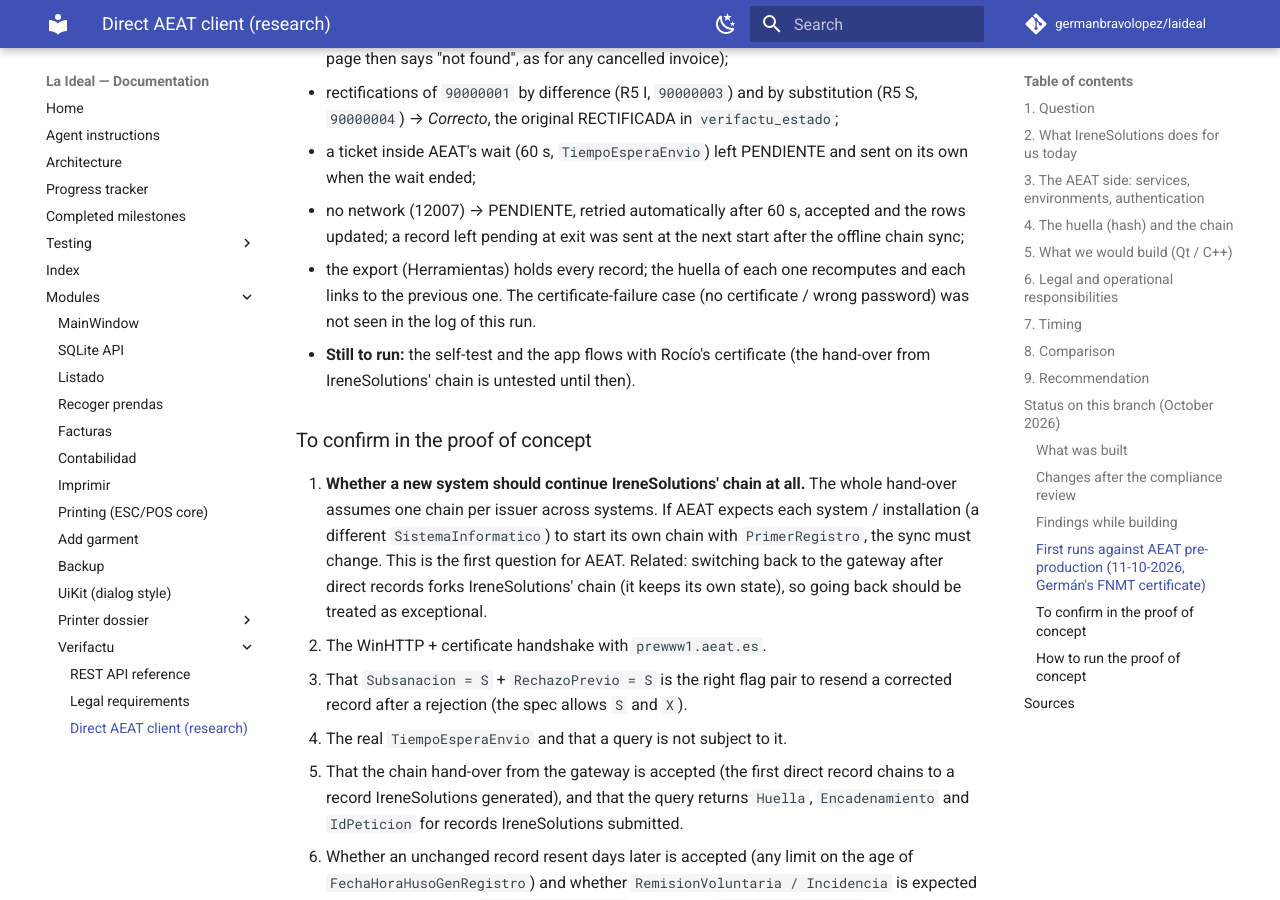
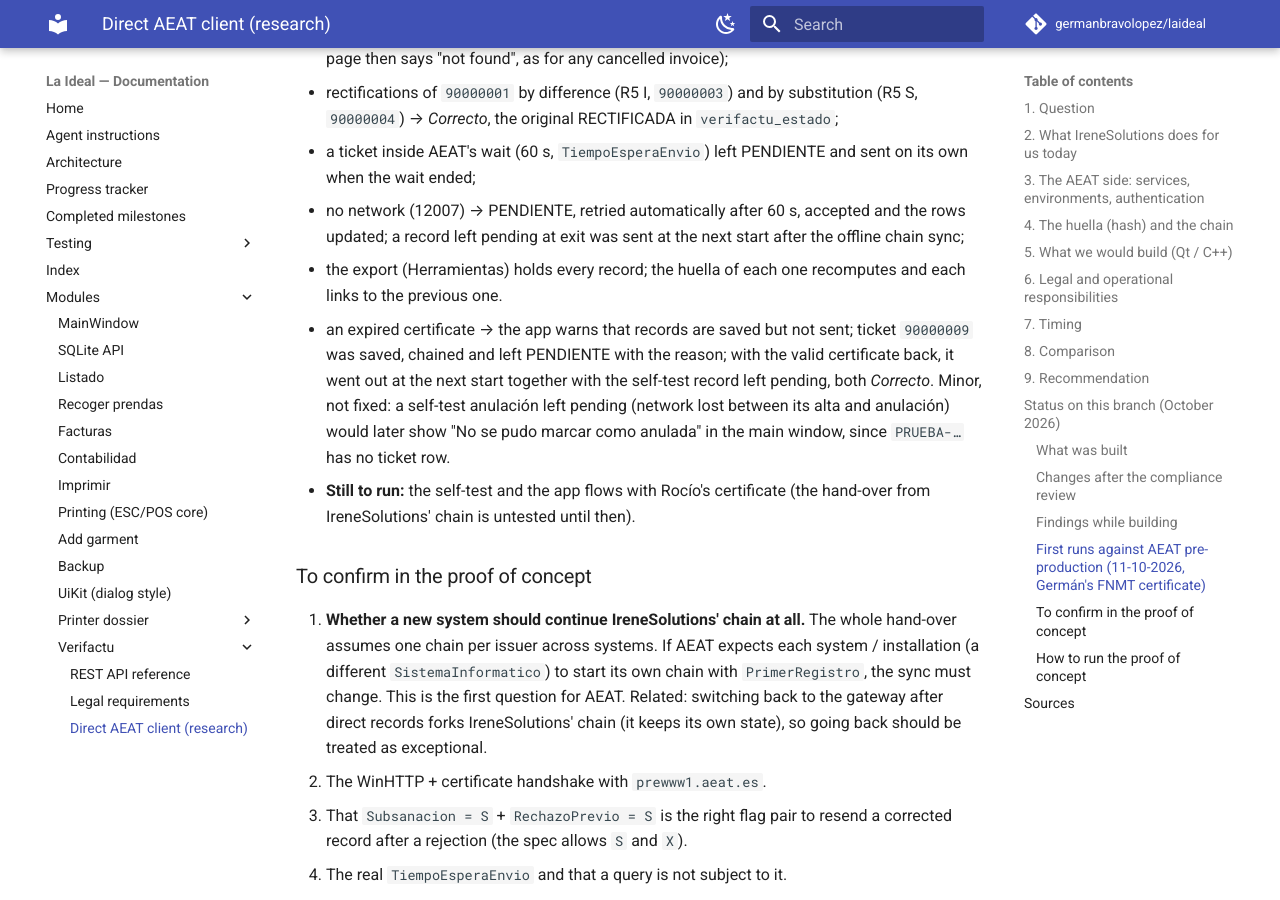
Before and after one commit to germanbravolopez/laideal, an MkDocs documentation site: the page built from docs/modules/verifactu/aeat-direct-investigation.md, in a window 1280 px wide and 900 px high, scrolled down 10534 px. Built offline with MkDocs 1.6.1 and Material for MkDocs 9.7.7, drawn with Linux system fonts in a browser that asks for light colours; comment, search, counter and statistics services are not loaded.

Commit message:
AEAT direct investigation: certificate-failure run (expired certificate: records saved, chained and pending, sent once the valid certificate is back) - all app flows pass against AEAT pre-production

```diff
--- a/docs/modules/verifactu/aeat-direct-investigation.md
+++ b/docs/modules/verifactu/aeat-direct-investigation.md
@@ -157,7 +157,8 @@ A second review of those fixes found one more blocking point - Rectificar factur
   - a ticket inside AEAT's wait (60 s, `TiempoEsperaEnvio`) left PENDIENTE and sent on its own when the wait ended;
   - no network (12007) → PENDIENTE, retried automatically after 60 s, accepted and the rows updated; a record left pending at exit was sent at the next start after the offline chain sync;
   - the export (Herramientas) holds every record; the huella of each one recomputes and each links to the previous one.
-  The certificate-failure case (no certificate / wrong password) was not seen in the log of this run.
+  - an expired certificate → the app warns that records are saved but not sent; ticket `90000009` was saved, chained and left PENDIENTE with the reason; with the valid certificate back, it went out at the next start together with the self-test record left pending, both *Correcto*.
+  Minor, not fixed: a self-test anulación left pending (network lost between its alta and anulación) would later show "No se pudo marcar como anulada" in the main window, since `PRUEBA-…` has no ticket row.
 - **Still to run:** the self-test and the app flows with Rocío's certificate (the hand-over from IreneSolutions' chain is untested until then).
 
 ### To confirm in the proof of concept
```
